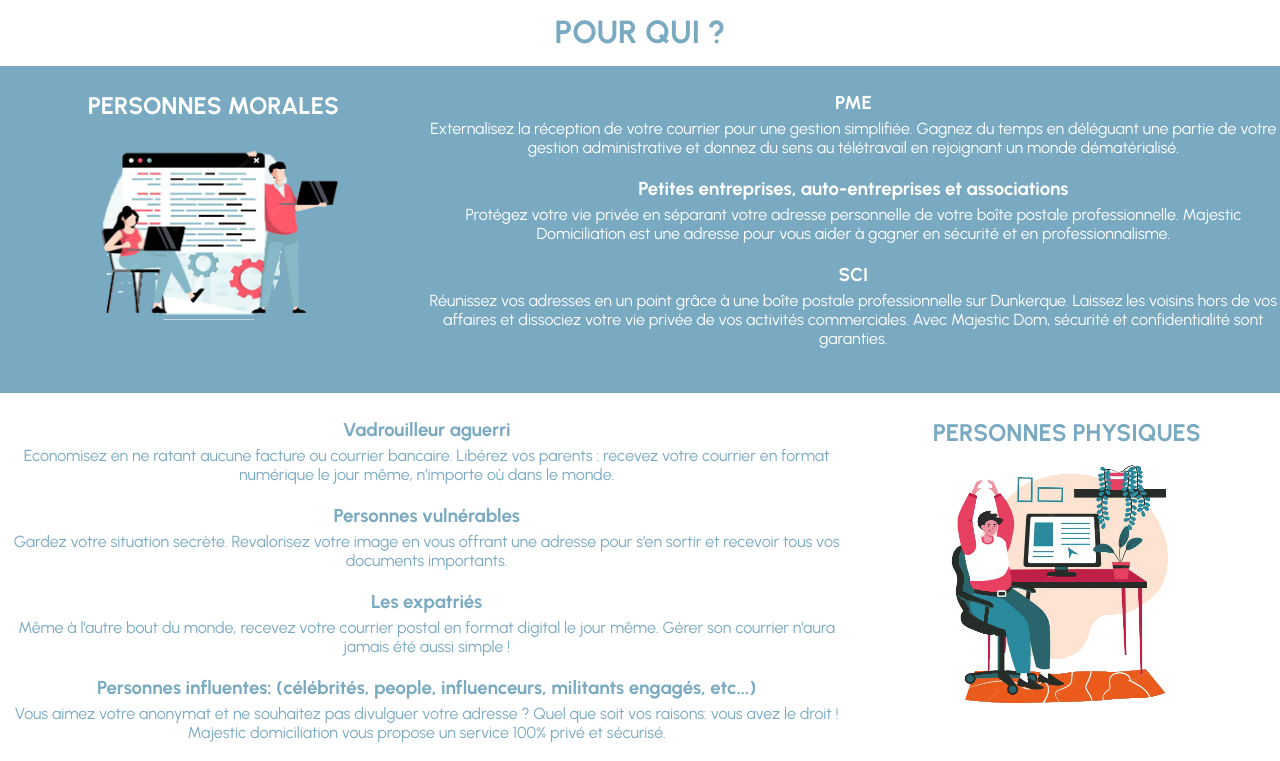
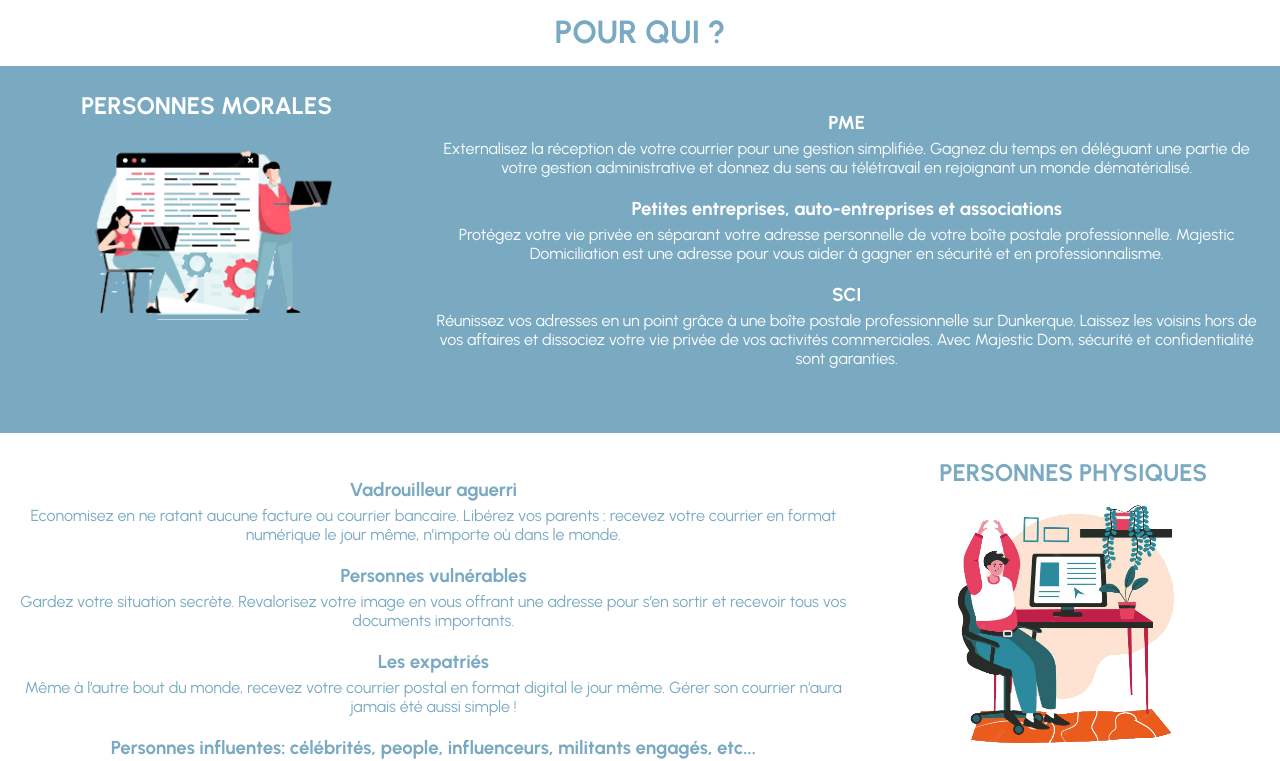
Before and after one commit to FaridAmimri/majestic-agency, a React (Create React App) app: page / in a window 1280 px wide. Shown: the part 1639-2400 px from the top of the page. Built offline with nearby package versions, Linux system fonts and the light colour scheme.

Commit message:
Fix Css bug

```diff
--- a/src/components/Service.jsx
+++ b/src/components/Service.jsx
@@ -139,6 +139,7 @@ const Right = styled.div`
   align-items: center;
   flex-direction: column;
   text-align: center;
+  padding: 20px;
 `
 
 const Item = styled.div`
--- a/src/data.js
+++ b/src/data.js
@@ -40,7 +40,7 @@ export const physicalData = [
   {
     id: 4,
     subtitle:
-      'Personnes influentes: (célébrités, people, influenceurs, militants engagés, etc...)',
+      'Personnes influentes: célébrités, people, influenceurs, militants engagés, etc...',
     description:
       'Vous aimez votre anonymat et ne souhaitez pas divulguer votre adresse ? Quel que soit vos raisons: vous avez le droit ! Majestic domiciliation vous propose un service 100% privé et sécurisé.'
   }
```
